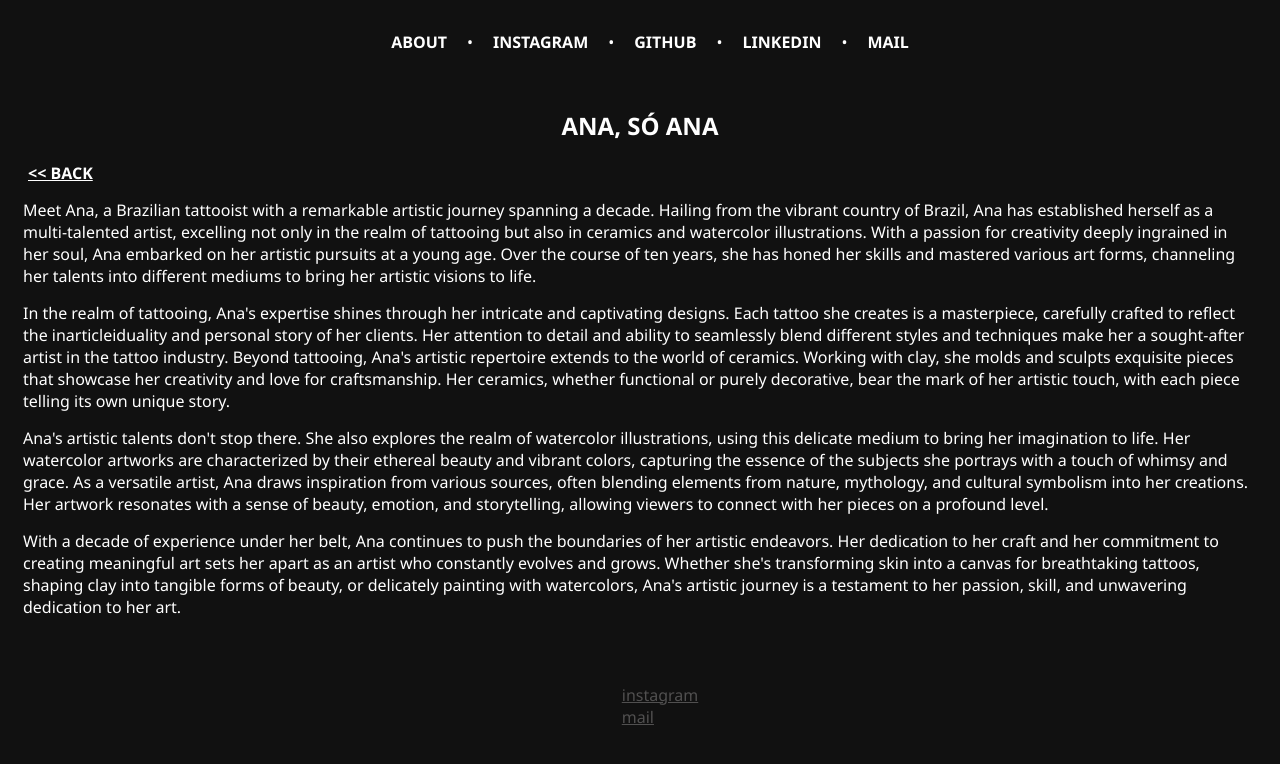
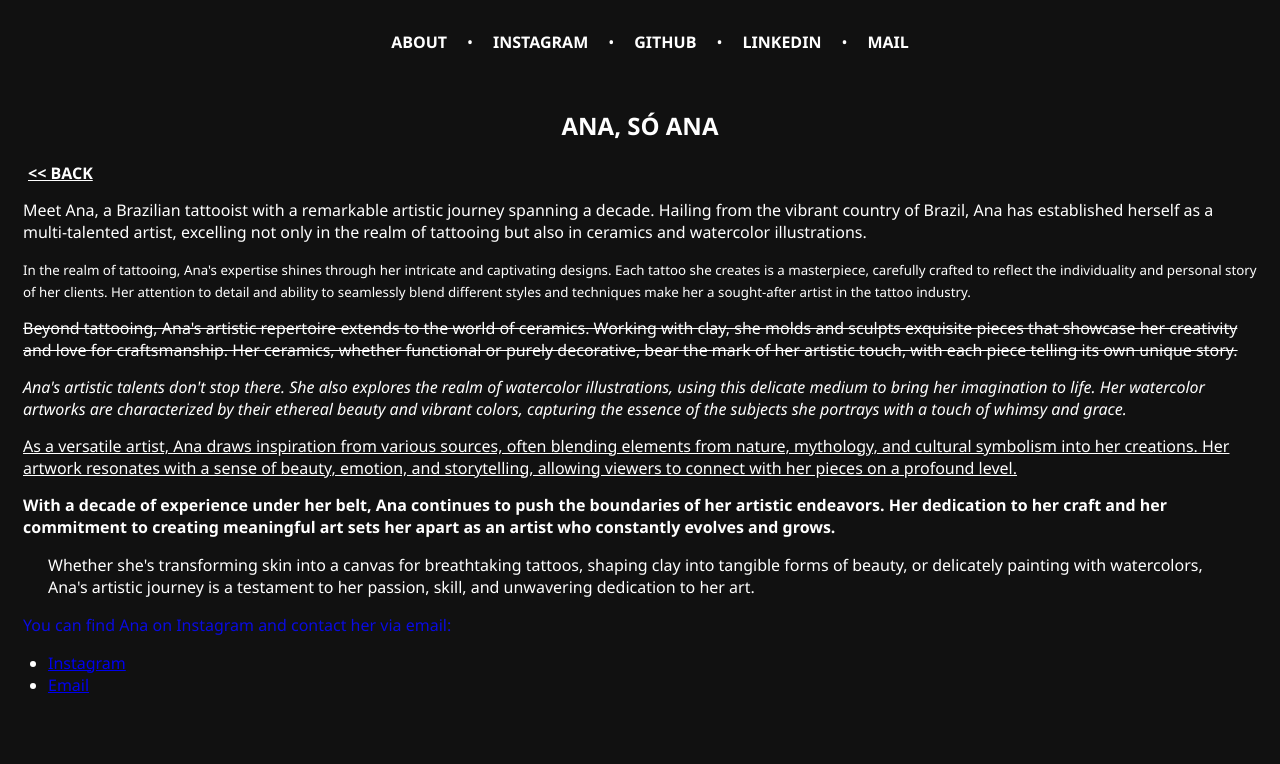
Before and after one commit to petrixia/artist-blog, an Angular app: page /about in a window 1280 px wide. Shown: the top 764 px of the page. Built offline with nearby package versions, Linux system fonts and the light colour scheme.

Commit message:
minor fix (about component): html tags

```diff
--- a/src/app/pages/about/about.component.html
+++ b/src/app/pages/about/about.component.html
@@ -3,72 +3,50 @@
         <h2>ANA, SÓ ANA</h2>
     </section>
     <main class="about_description">
-        <a [routerLink]="['']" class="description_back">
-            << BACK </a>
-                <p class="description_text">
-                    Meet Ana, a Brazilian tattooist with a remarkable artistic journey spanning a decade. Hailing from
-                    the
-                    vibrant country of Brazil, Ana has established herself as a multi-talented artist, excelling not
-                    only in the
-                    realm of tattooing but also in ceramics and watercolor illustrations.
+        <a [routerLink]="['']" class="description_back">&lt;&lt; BACK</a>
+        <p class="description_text">
+            Meet Ana, a Brazilian tattooist with a remarkable artistic journey spanning a decade. Hailing from the
+            vibrant country of Brazil, Ana has established herself as a multi-talented artist, excelling not only in the
+            realm of tattooing but also in ceramics and watercolor illustrations.
+        </p>
+        <p class="description_text">
+            <small>In the realm of tattooing, Ana's expertise shines through her intricate and captivating designs. Each
+                tattoo she creates is a masterpiece, carefully crafted to reflect the individuality and personal story
+                of her clients. Her attention to detail and ability to seamlessly blend different styles and techniques
+                make her a sought-after artist in the tattoo industry.</small>
+        </p>
+        <p class="description_text">
+            <del>Beyond tattooing, Ana's artistic repertoire extends to the world of ceramics. Working with clay, she
+                molds and sculpts exquisite pieces that showcase her creativity and love for craftsmanship. Her
+                ceramics, whether functional or purely decorative, bear the mark of her artistic touch, with each piece
+                telling its own unique story.</del>
+        </p>
+        <p class="description_text">
+            <i>Ana's artistic talents don't stop there. She also explores the realm of watercolor illustrations, using
+                this delicate medium to bring her imagination to life. Her watercolor artworks are characterized by
+                their ethereal beauty and vibrant colors, capturing the essence of the subjects she portrays with a
+                touch of whimsy and grace.</i>
+        </p>
+        <p class="description_text">
+            <u>As a versatile artist, Ana draws inspiration from various sources, often blending elements from nature,
+                mythology, and cultural symbolism into her creations. Her artwork resonates with a sense of beauty,
+                emotion, and storytelling, allowing viewers to connect with her pieces on a profound level.</u>
+        </p>
+        <p class="description_text">
+            <strong>With a decade of experience under her belt, Ana continues to push the boundaries of her artistic
+                endeavors. Her dedication to her craft and her commitment to creating meaningful art sets her apart as
+                an artist who constantly evolves and grows.</strong>
+        </p>
+        <blockquote>Whether she's transforming skin into a canvas for breathtaking tattoos, shaping clay into tangible
+            forms of beauty, or delicately painting with watercolors, Ana's artistic journey is a testament to her
+            passion, skill, and unwavering dedication to her art.</blockquote>
 
-                    With a passion for creativity deeply ingrained in her soul, Ana embarked on her artistic pursuits at
-                    a young
-                    age. Over the course of ten years, she has honed her skills and mastered various art forms,
-                    channeling her
-                    talents into different mediums to bring her artistic visions to life.
-                </p>
-
-                <p class="description_text">
-                    In the realm of tattooing, Ana's expertise shines through her intricate and captivating designs.
-                    Each tattoo
-                    she creates is a masterpiece, carefully crafted to reflect the inarticleiduality and personal story
-                    of her
-                    clients. Her attention to detail and ability to seamlessly blend different styles and techniques
-                    make her a
-                    sought-after artist in the tattoo industry.
-
-                    Beyond tattooing, Ana's artistic repertoire extends to the world of ceramics. Working with clay, she
-                    molds
-                    and sculpts exquisite pieces that showcase her creativity and love for craftsmanship. Her ceramics,
-                    whether
-                    functional or purely decorative, bear the mark of her artistic touch, with each piece telling its
-                    own unique
-                    story.
-                </p>
-                <p class="description_text">
-                    Ana's artistic talents don't stop there. She also explores the realm of watercolor illustrations,
-                    using this
-                    delicate medium to bring her imagination to life. Her watercolor artworks are characterized by their
-                    ethereal beauty and vibrant colors, capturing the essence of the subjects she portrays with a touch
-                    of
-                    whimsy and grace.
-
-                    As a versatile artist, Ana draws inspiration from various sources, often blending elements from
-                    nature,
-                    mythology, and cultural symbolism into her creations. Her artwork resonates with a sense of beauty,
-                    emotion,
-                    and storytelling, allowing viewers to connect with her pieces on a profound level.
-
-                </p>
-                <p class="description_text">
-                    With a decade of experience under her belt, Ana continues to push the boundaries of her artistic
-                    endeavors.
-                    Her dedication to her craft and her commitment to creating meaningful art sets her apart as an
-                    artist who
-                    constantly evolves and grows.
-
-                    Whether she's transforming skin into a canvas for breathtaking tattoos, shaping clay into tangible
-                    forms of
-                    beauty, or delicately painting with watercolors, Ana's artistic journey is a testament to her
-                    passion,
-                    skill, and unwavering dedication to her art.
-                </p>
+        <p class="description_text">
+            <font color="$navy-blue">You can find Ana on Instagram and contact her via email:</font>
+        </p>
+        <ul role="list">
+            <li><a href="https://www.instagram.com/ana.soana">Instagram</a></li>
+            <li><a href="mailto:querotatuarcomaana@gmail.com">Email</a></li>
+        </ul>
     </main>
-    <section class="about_links">
-        <ul role="list">
-            <li><a href="https://www.instagram.com/ana.soana">instagram</a></li>
-            <li><a href="mailto:querotatuarcomaana@gmail.com">mail</a></li>
-        </ul>
-    </section>
 </article>
```
